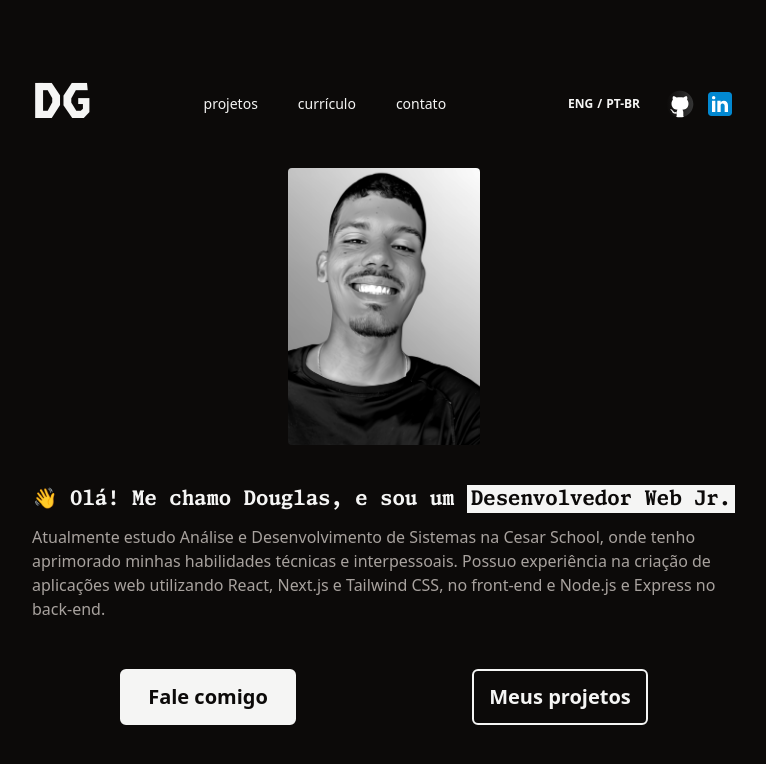
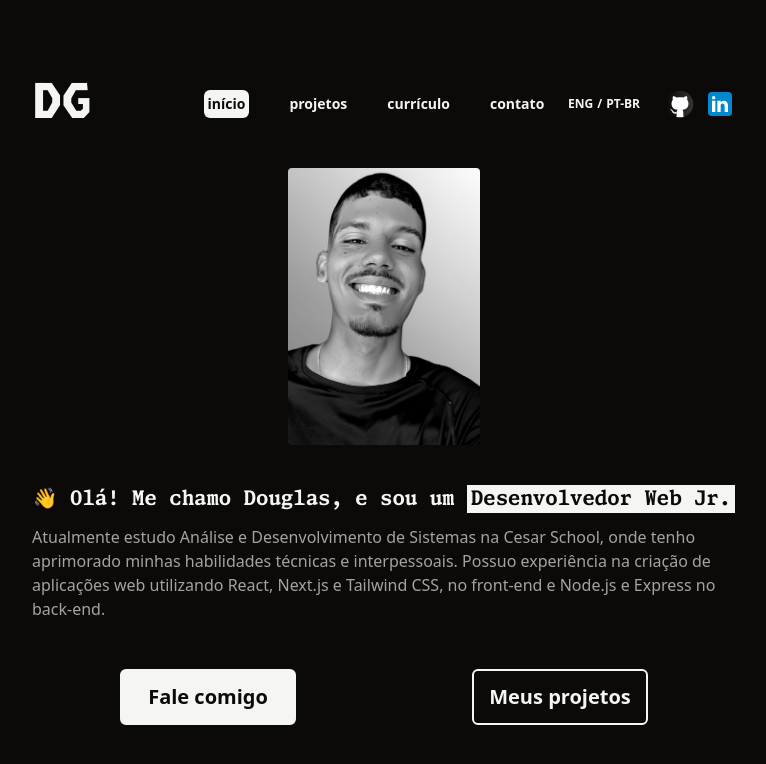
Before and after one commit to araujodgdev/araujodgdev.github.io, a React (Vite) app: page / in a window 1280 px wide. Shown: the top 764 px of the page, without its empty margins (256-1022 px from the left). Built offline with nearby package versions, Linux system fonts and the light colour scheme.

Commit message:
Configura as rotas com o tanstack router

```diff
--- a/src/components/MobileNav.tsx
+++ b/src/components/MobileNav.tsx
@@ -33,18 +33,21 @@ export default function MobileNav() {
             </button>
             <nav className="relative left-10 top-16  text-2xl font-bold">
               <ul className="flex flex-col gap-3">
+              <li>
+                  <Link to='/'  className="[&.active]:bg-stone-950 [&.active]:rounded-md [&.active]:p-2 [&.active]:text-stone-100">início</Link>
+                </li>
                 <li>
                   <Link to='/projects'  className="[&.active]:bg-stone-950 [&.active]:rounded-md [&.active]:p-2 [&.active]:text-stone-100">projetos</Link>
                 </li>
                 <li>
-                  <a href="/resume">currículo</a>
+                  <Link to='/resume'  className="[&.active]:bg-stone-950 [&.active]:rounded-md [&.active]:p-2 [&.active]:text-stone-100">currículo</Link>
                 </li>
                 <li>
-                  <a href="/contact">contato</a>
+                  <Link to='/contact'  className="[&.active]:bg-stone-950 [&.active]:rounded-md [&.active]:p-2 [&.active]:text-stone-100">contato</Link>
                 </li>
                 <li>
                   <a
-                    href=""
+                    href="https://github.com/araujodgdev"
                     target="_blank"
                     className="flex items-center gap-1"
                   >
@@ -53,7 +56,7 @@ export default function MobileNav() {
                 </li>
                 <li>
                   <a
-                    href=""
+                    href="https://linkedin.com/in/douglasaraujodev"
                     target="_blank"
                     className="flex items-center gap-1"
                   >
--- a/src/routeTree.gen.ts
+++ b/src/routeTree.gen.ts
@@ -11,13 +11,25 @@
 // Import Routes
 
 import { Route as rootRoute } from './routes/__root'
+import { Route as ResumeImport } from './routes/resume'
 import { Route as ProjectsImport } from './routes/projects'
+import { Route as ContactImport } from './routes/contact'
 import { Route as IndexImport } from './routes/index'
 
 // Create/Update Routes
 
+const ResumeRoute = ResumeImport.update({
+  path: '/resume',
+  getParentRoute: () => rootRoute,
+} as any)
+
 const ProjectsRoute = ProjectsImport.update({
   path: '/projects',
+  getParentRoute: () => rootRoute,
+} as any)
+
+const ContactRoute = ContactImport.update({
+  path: '/contact',
   getParentRoute: () => rootRoute,
 } as any)
 
@@ -34,8 +46,16 @@ declare module '@tanstack/react-router' {
       preLoaderRoute: typeof IndexImport
       parentRoute: typeof rootRoute
     }
+    '/contact': {
+      preLoaderRoute: typeof ContactImport
+      parentRoute: typeof rootRoute
+    }
     '/projects': {
       preLoaderRoute: typeof ProjectsImport
+      parentRoute: typeof rootRoute
+    }
+    '/resume': {
+      preLoaderRoute: typeof ResumeImport
       parentRoute: typeof rootRoute
     }
   }
@@ -43,6 +63,11 @@ declare module '@tanstack/react-router' {
 
 // Create and export the route tree
 
-export const routeTree = rootRoute.addChildren([IndexRoute, ProjectsRoute])
+export const routeTree = rootRoute.addChildren([
+  IndexRoute,
+  ContactRoute,
+  ProjectsRoute,
+  ResumeRoute,
+])
 
 /* prettier-ignore-end */
--- a/src/routes/__root.tsx
+++ b/src/routes/__root.tsx
@@ -1,11 +1,13 @@
-import { createRootRoute, Outlet } from "@tanstack/react-router";
+import { createRootRoute, Outlet, Link } from "@tanstack/react-router";
 import { TanStackRouterDevtools } from "@tanstack/router-devtools";
 import MobileNav from "../components/MobileNav";
 
 export const Route = createRootRoute({
   component: () => (
     <div className="flex h-screen w-screen flex-col items-center bg-stone-950 px-8 py-9 text-stone-100  antialiased md:px-72 md:py-20">
-        <header className={`flex w-full items-center justify-between mb-10 gap-28`}>
+      <header
+        className={`flex w-full items-center justify-between mb-10 gap-28`}
+      >
         <h2
           className={`text-4xl font-monaspace-krypton font-extrabold md:text-5xl`}
         >
@@ -13,15 +15,38 @@ export const Route = createRootRoute({
         </h2>
         <div className="hidden w-full items-center justify-between md:flex">
           <nav>
-          <ul className="flex items-center text-xs md:gap-10 md:text-sm">
+            <ul className="flex items-center font-bold text-xs md:gap-10 md:text-sm">
               <li>
-              <a href="/work">projetos</a>
+                <Link
+                  to="/"
+                  className="flex items-center justify-center [&.active]:bg-stone-100 [&.active]:rounded-md [&.active]:p-1 [&.active]:text-stone-950"
+                >
+                  início
+                </Link>
               </li>
               <li>
-              <a href="/resume">currículo</a>
+                <Link
+                  to="/projects"
+                  className="flex items-center justify-center [&.active]:bg-stone-100 [&.active]:rounded-md [&.active]:p-1 [&.active]:text-stone-950"
+                >
+                  projetos
+                </Link>
               </li>
               <li>
-              <a href="/contact">contato</a>
+                <Link
+                  to="/resume"
+                  className="flex items-center justify-center [&.active]:bg-stone-100 [&.active]:rounded-md [&.active]:p-1 [&.active]:text-stone-950"
+                >
+                  currículo
+                </Link>
+              </li>
+              <li>
+                <Link
+                  to="/contact"
+                  className="flex items-center justify-center [&.active]:bg-stone-100 [&.active]:rounded-md [&.active]:p-1 [&.active]:text-stone-950"
+                >
+                  contato
+                </Link>
               </li>
             </ul>
           </nav>
@@ -33,10 +58,10 @@ export const Route = createRootRoute({
             </div>
             <div className="flex items-center gap-2">
               <button className="w-8">
-              <img src="/github-icon.svg" alt="" width={48} height={48} />
+                <a href="https://github.com/araujodgdev" target="_blank"><img src="/github-icon.svg" alt="" width={48} height={48} /></a>
               </button>
               <button className="w-8">
-              <img src="/linkedin-icon.svg" alt="" width={48} height={48} />
+                <a href="https://linkedin.com/in/douglasaraujodev" target="_blank"><img src="/linkedin-icon.svg" alt="" width={48} height={48} /></a>
               </button>
             </div>
           </div>
--- /dev/null
+++ b/src/routes/contact.tsx
@@ -0,0 +1,14 @@
+import { createFileRoute } from "@tanstack/react-router";
+
+export const Route = createFileRoute('/contact')({
+    component: Contact
+});
+
+
+export function Contact() {
+    return (
+        <div>
+            <h2>Vamos nos conectar!</h2>
+        </div>
+    )
+}
--- /dev/null
+++ b/src/routes/resume.tsx
@@ -0,0 +1,14 @@
+import { createFileRoute } from "@tanstack/react-router";
+
+export const Route = createFileRoute('/resume')({
+    component: Index
+});
+
+
+export function Index() {
+    return (
+        <div>
+            <h2>Este é meu currículo atual!</h2>
+        </div>
+    )
+}
```
Lines whose indentation alone changed are shown as unchanged.
